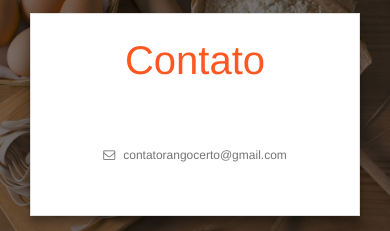
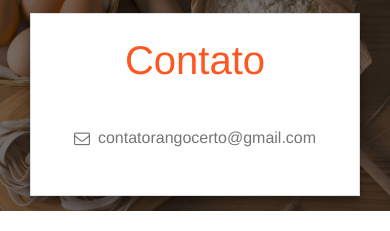
Before and after one commit to rangocerto/workshop, a plain HTML site: page index.html in a window 390 px wide. Shown: the part 2822-3053 px from the top of the page. Drawn offline with Linux system fonts and the light colour scheme.

Commit message:
responsivity of the contact info

```diff
--- a/static/css/starter-template.css
+++ b/static/css/starter-template.css
@@ -80,16 +80,9 @@ i.fa {
 
 .contact-info {
   color: #757575;
-  font-size: 30px;
+  font-size: 16px;
 }
 
-.email-info {
-  word-wrap: break-word;
-  font-size: 30px;
+.email-info, .email-info i.fa {
+  font-size: 16px;
 }
-
-@media (max-width: 576px) {
-  .email-info, .email-info i.fa {
-    font-size: 12px !important;
-  }
-}
```
